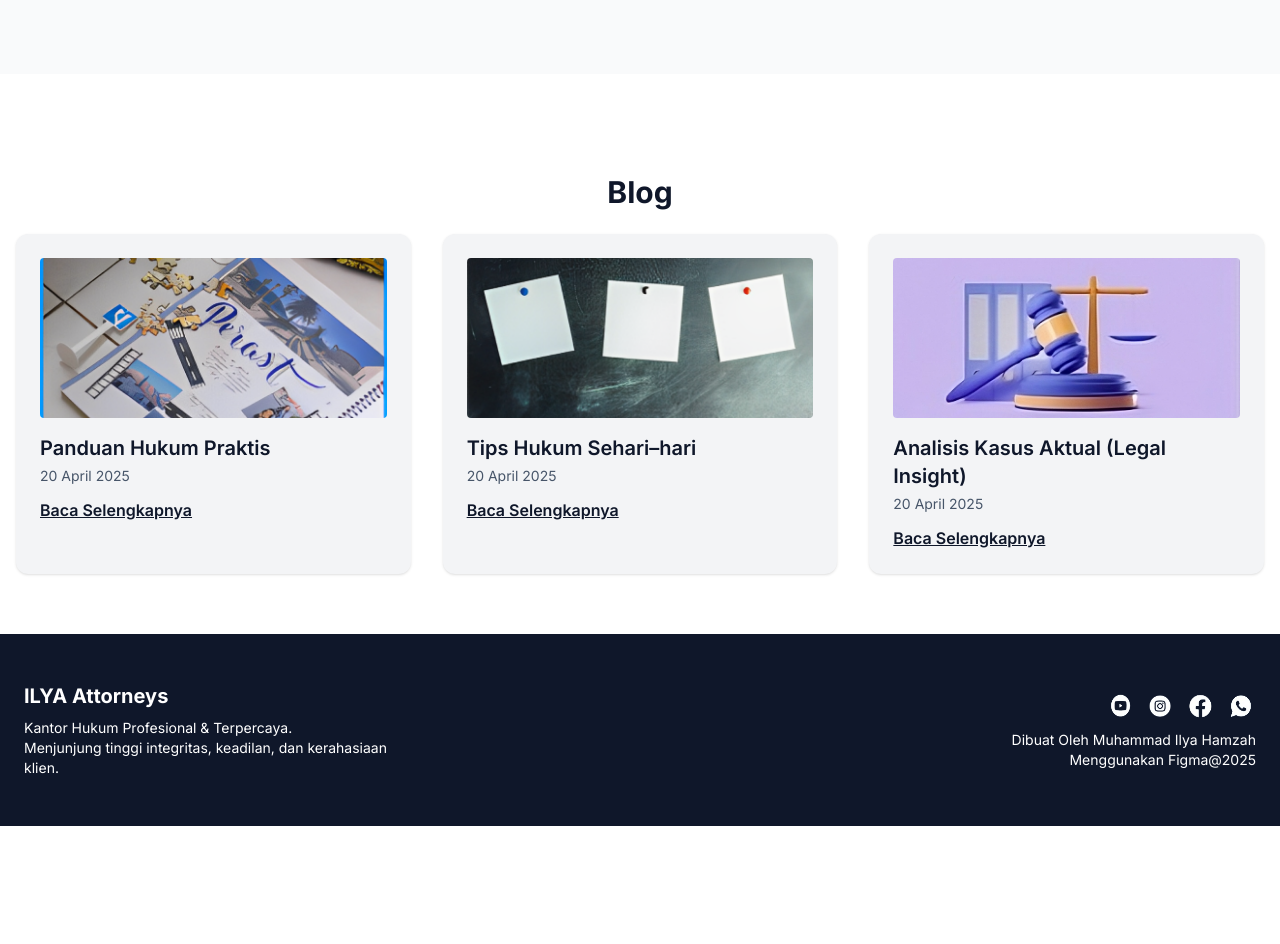
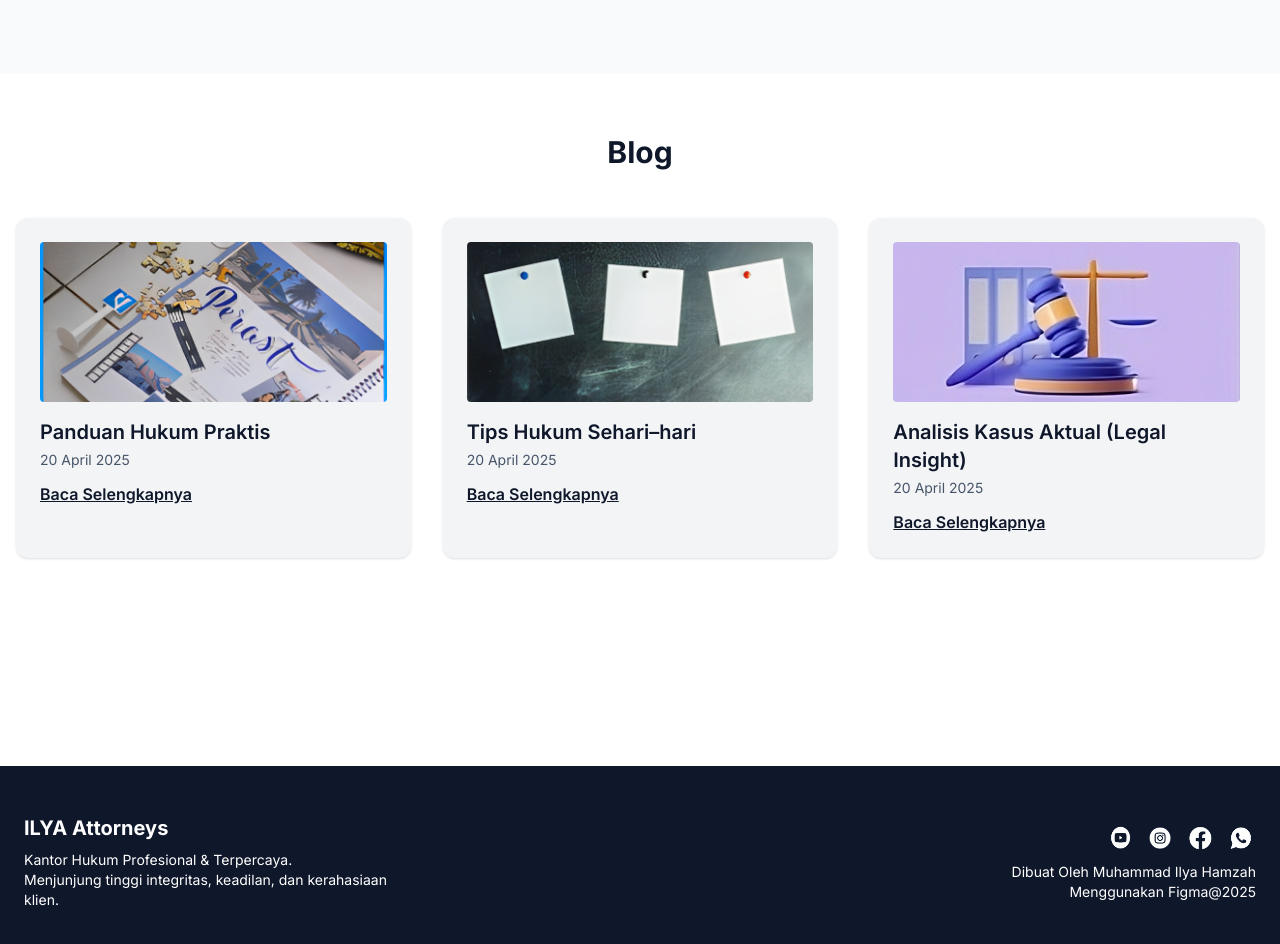
Before and after one commit to yaa1203/ILYA_attorneys, a plain HTML site: page index.html in a window 1280 px wide. Shown: the part 2180-3124 px from the top of the page. Before the commit the page ends 3006 px from the top, so only its background shows below. Drawn offline with nearby package versions, Linux system fonts and the light colour scheme.

Commit message:
perbaiki

```diff
--- a/index.html
+++ b/index.html
@@ -240,8 +240,8 @@
     </section>
 
     <!-- Blog -->
-    <section id="blog" class="pt-[100px] -mt-[100px] py-16 sm:py-24 lg:py-40 px-4">
-      <h2 class="text-2xl sm:text-3xl font-bold text-center text-slate-900 mt-6 sm:mt-10 mb-4 sm:mb-6">Blog</h2>
+    <section id="blog" class="pt-[100px] -mt-[100px] py-16 sm:py-20 lg:py-40 px-4 mb-8 sm:mb-12">
+      <h2 class="text-2xl sm:text-3xl font-bold text-center text-slate-900 mb-8 sm:mb-12">Blog</h2>
       <div class="grid gap-6 sm:gap-8 md:grid-cols-2 lg:grid-cols-3 max-w-7xl mx-auto">
         <div class="bg-gray-100 p-4 sm:p-6 rounded-xl shadow text-left">
           <img src="panduan.png" alt="Panduan Hukum Praktis" class="w-full h-32 sm:h-40 object-cover rounded mb-4">
@@ -265,7 +265,7 @@
     </section>
 
     <!-- Footer -->
-    <footer id="contact" class="pt-[100px] -mt-[100px] bg-slate-900 text-white py-8 sm:py-12 px-6">
+    <footer id="contact" class="pt-[100px] -mt-[100px] bg-slate-900 text-white py-8 sm:py-12 px-6 mt-0">
       <div class="max-w-7xl mx-auto flex flex-col md:flex-row justify-between items-start md:items-center space-y-6 sm:space-y-10 md:space-y-0">
         <div>
           <h3 class="text-lg sm:text-xl font-bold mb-2">ILYA Attorneys</h3>
```
